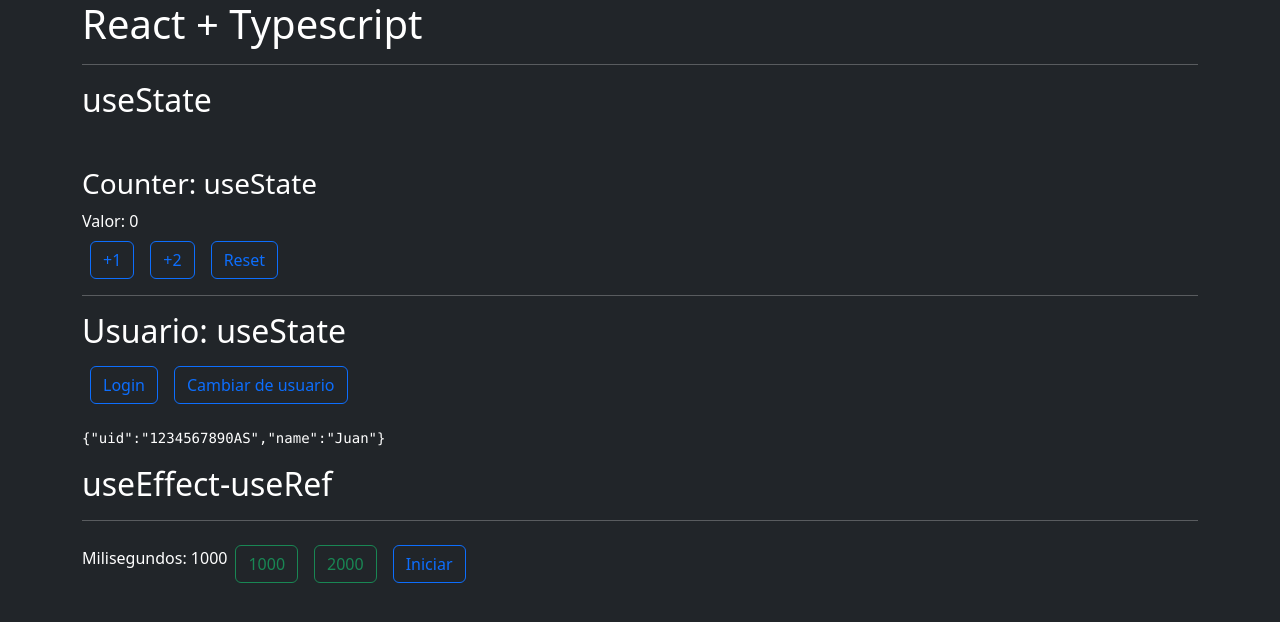
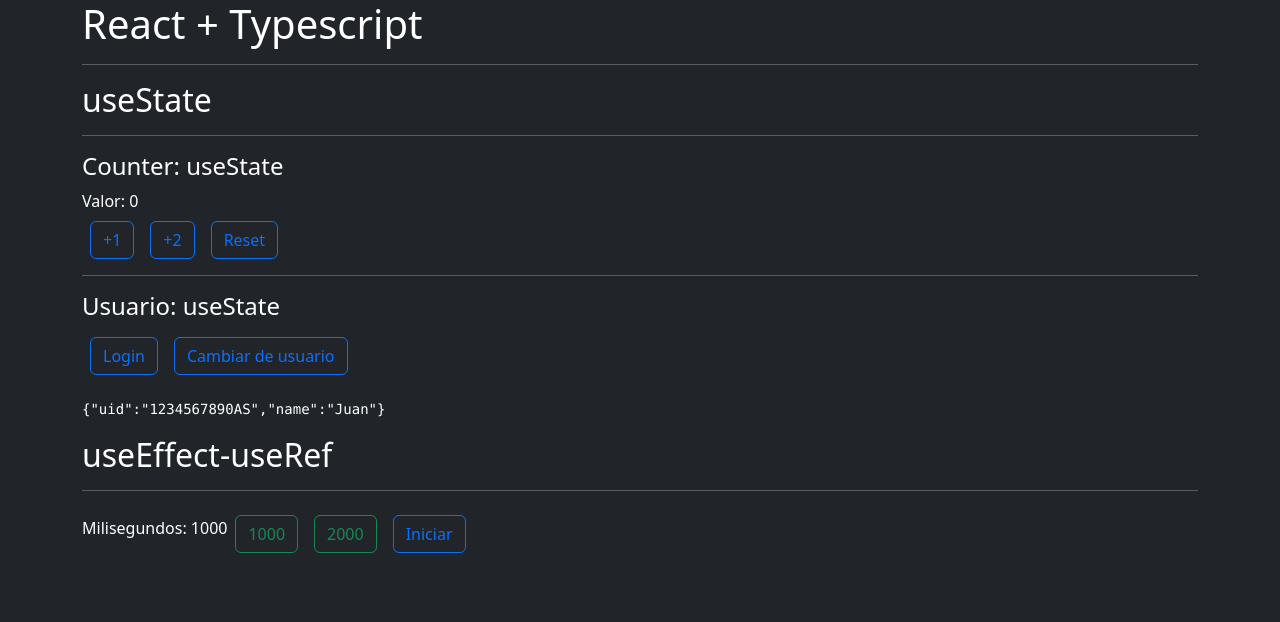
Before and after one commit to OLAEMJO8/reactTypescript, a React (Create React App) app: page / in a window 1280 px wide. Shown: the top 622 px of the page. Built offline with nearby package versions, Linux system fonts and the light colour scheme.

Commit message:
Edit. Visual

```diff
--- a/src/App.tsx
+++ b/src/App.tsx
@@ -8,6 +8,7 @@
 
       <hr />
       <h2>useState</h2>
+      <hr />
       <Counter />
       <hr />
       <Usuario />
--- a/src/components/Counter.tsx
+++ b/src/components/Counter.tsx
@@ -8,8 +8,8 @@
   };
 
   return (
-    <div className="mt-5">
-      <h3>Counter: useState</h3>
+    <div>
+      <h4>Counter: useState</h4>
 
       <span>Valor: {counter}</span>
       <br />
--- a/src/components/Usuario.tsx
+++ b/src/components/Usuario.tsx
@@ -22,7 +22,7 @@
 
   return (
     <div>
-      <h2>Usuario: useState</h2>
+      <h4>Usuario: useState</h4>
 
       <button onClick={login} className="btn btn-outline-primary mt-2  mx-2">
         Login
```
